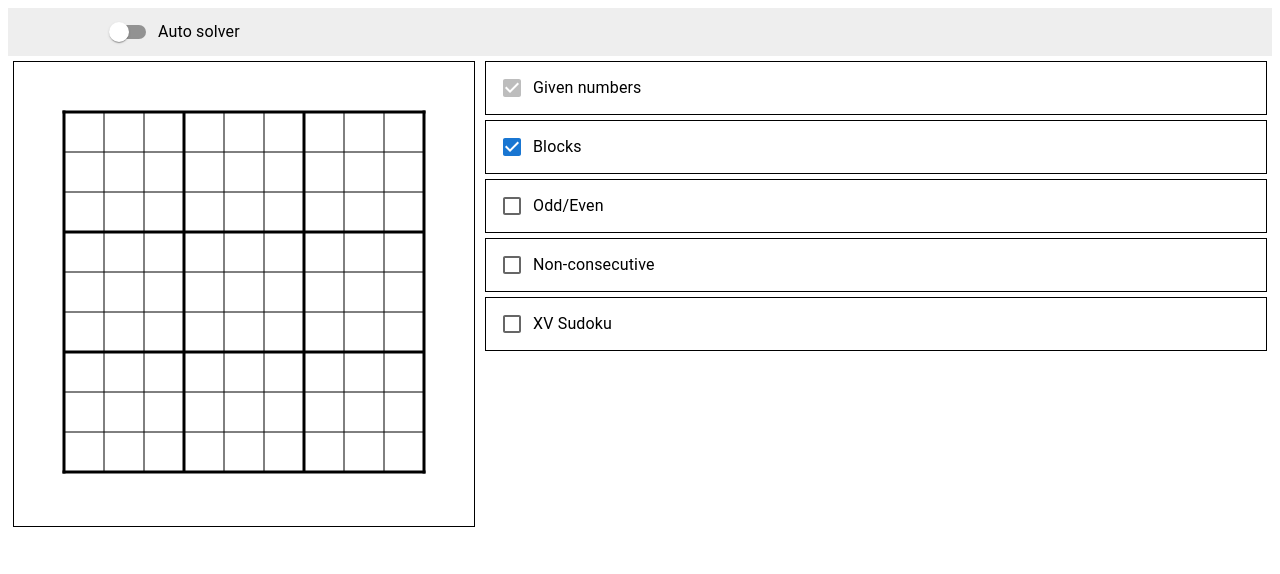
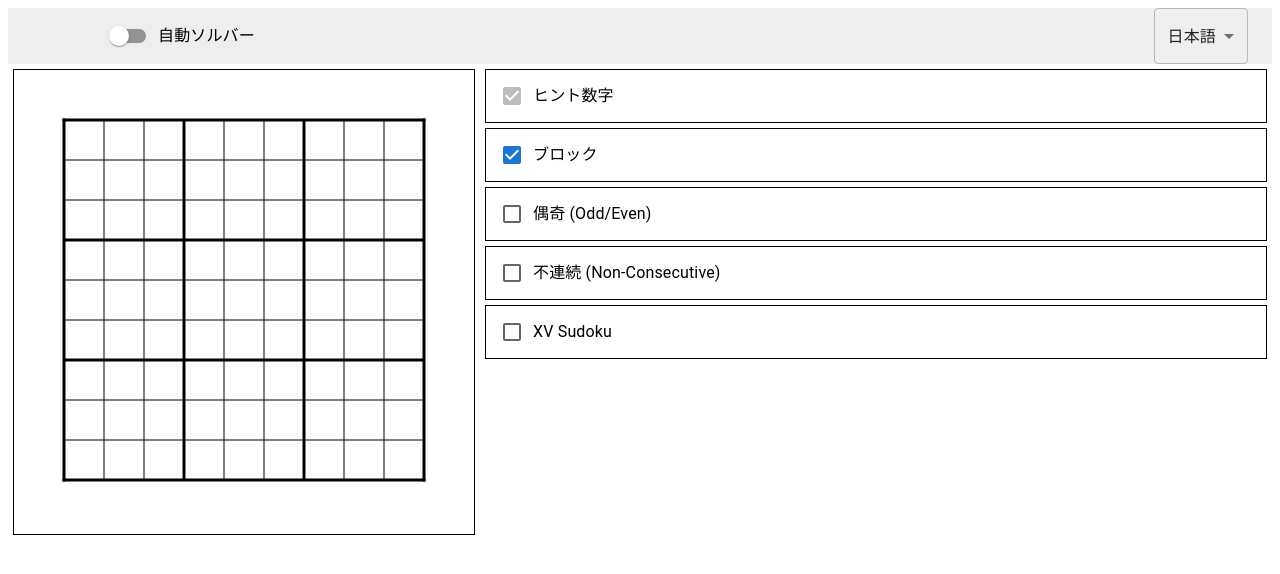
Before and after one commit to semiexp/sudoku-editor, a React (Vite) app: page / in a window 1280 px wide. Shown: the top 574 px of the page. Built offline with nearby package versions, Linux system fonts and the light colour scheme; some icons are missing.

Commit message:
add translations

```diff
--- a/package.json
+++ b/package.json
@@ -16,8 +16,10 @@
     "@emotion/styled": "^11.14.0",
     "@mui/icons-material": "^7.0.2",
     "@mui/material": "^7.0.2",
+    "i18next": "^25.0.1",
     "react": "^19.0.0",
-    "react-dom": "^19.0.0"
+    "react-dom": "^19.0.0",
+    "react-i18next": "^15.5.1"
   },
   "devDependencies": {
     "@eslint/js": "^9.21.0",
--- a/src/App.tsx
+++ b/src/App.tsx
@@ -1,6 +1,7 @@
 import { useState } from "react";
 
 import { Editor, defaultProblem } from "./editor";
+import "./i18n/configs";
 
 function App() {
   const [problem, setProblem] = useState(defaultProblem(9));
--- a/src/editor.tsx
+++ b/src/editor.tsx
@@ -1,4 +1,5 @@
 import { ReactElement, useEffect, useRef, useState } from "react";
+import { useTranslation } from "react-i18next";
 
 import { EditorEvent } from "./rule";
 import { allRules } from "./rules/rules";
@@ -12,6 +13,8 @@ import {
   Toolbar,
   Typography,
   IconButton,
+  MenuItem,
+  Select,
 } from "@mui/material";
 import UndoIcon from "@mui/icons-material/Undo";
 import RedoIcon from "@mui/icons-material/Redo";
@@ -363,6 +366,8 @@ export const Editor = (props: EditorProps) => {
     }
   };
 
+  const { t, i18n } = useTranslation();
+
   return (
     <Box>
       <Toolbar variant="dense" sx={{ backgroundColor: "#eeeeee", pl: "20px" }}>
@@ -383,9 +388,17 @@ export const Editor = (props: EditorProps) => {
               onChange={(e) => setEnableSolver(e.target.checked)}
             />
           }
-          label="Auto solver"
+          label={t("ui.autoSolver")}
           sx={{ ml: 0.5 }}
         />
+        <Select
+          value={i18n.language}
+          onChange={(e) => i18n.changeLanguage(e.target.value)}
+          sx={{ ml: "auto" }}
+        >
+          <MenuItem value="en">English</MenuItem>
+          <MenuItem value="ja">日本語</MenuItem>
+        </Select>
       </Toolbar>
       <Box sx={{ display: "flex" }}>
         <Box sx={{ border: "1px solid black", margin: "5px" }}>
@@ -447,13 +460,15 @@ export const Editor = (props: EditorProps) => {
                         component="span"
                         sx={{ verticalAlign: "middle" }}
                       >
-                        {rule.title}
+                        {t(`rule.${rule.name}.title`)}
                       </Typography>
                     </Box>
                   </Box>
                   {isSelected && (
                     <Box sx={{ padding: "5px" }}>
-                      <Typography>{rule.explanation}</Typography>
+                      <Typography>
+                        {t(`rule.${rule.name}.explanation`)}
+                      </Typography>
                     </Box>
                   )}
                 </div>
--- /dev/null
+++ b/src/i18n/configs.ts
@@ -0,0 +1,21 @@
+import i18n from "i18next";
+import { initReactI18next } from "react-i18next";
+
+import translation_en from "./en.json";
+import translation_ja from "./ja.json";
+
+i18n.use(initReactI18next).init({
+  resources: {
+    en: {
+      translation: translation_en,
+    },
+    ja: {
+      translation: translation_ja,
+    },
+  },
+  lng: "ja",
+  fallbackLng: "en",
+  interpolation: {
+    escapeValue: false, // react already safes from xss
+  },
+});
--- /dev/null
+++ b/src/i18n/en.json
@@ -0,0 +1,27 @@
+{
+  "ui": {
+    "autoSolver": "Auto Solver"
+  },
+  "rule": {
+    "givenNumbers": {
+      "title": "Given Numbers",
+      "explanation": "Already given numbers as clues."
+    },
+    "blocks": {
+      "title": "Blocks",
+      "explanation": "In each block, the numbers from 1 to the size of the board must appear exactly once. Blocks that do not match the size of the board will be ignored."
+    },
+    "oddEven": {
+      "title": "Odd/Even",
+      "explanation": "Numbers in cells with circles must be odd. Numbers in cells with squares must be even."
+    },
+    "nonConsecutive": {
+      "title": "Non-Consecutive",
+      "explanation": "Numbers in adjacent cells cannot differ by 1."
+    },
+    "xv": {
+      "title": "XV Sudoku",
+      "explanation": "Adjacent cells with numbers summing 10 are marked with X. Adjacent cells with numbers summing 5 are marked with V. If there is no marker, the sum of the numbers is not 5 or 10."
+    }
+  }
+}
--- /dev/null
+++ b/src/i18n/ja.json
@@ -0,0 +1,27 @@
+{
+  "ui": {
+    "autoSolver": "自動ソルバー"
+  },
+  "rule": {
+    "givenNumbers": {
+      "title": "ヒント数字",
+      "explanation": "ヒントとしてあらかじめ与えられている数字を設定します。"
+    },
+    "blocks": {
+      "title": "ブロック",
+      "explanation": "各ブロックで、1 から盤面のサイズまでの数字が 1 回ずつ現れます。ブロックのマス数が盤面のサイズと一致しない場合は、そのブロックは無視されます。"
+    },
+    "oddEven": {
+      "title": "偶奇 (Odd/Even)",
+      "explanation": "丸を含むマスには奇数が、四角を含むマスには偶数が入ります。"
+    },
+    "nonConsecutive": {
+      "title": "不連続 (Non-Consecutive)",
+      "explanation": "隣り合うマスに入る数字の差は 1 にはなりません。"
+    },
+    "xv": {
+      "title": "XV Sudoku",
+      "explanation": "隣り合うマスの和が 10 の箇所は X で、5 の箇所は V で示されています。X も V もない箇所では、和は 5 でも 10 でもありません。"
+    }
+  }
+}
--- a/src/rule.tsx
+++ b/src/rule.tsx
@@ -19,8 +19,6 @@ export type RenderOptions = {
 
 export interface Rule<State, Data> {
   name: string;
-  title: string;
-  explanation: string;
   initialState: State;
   initialData: (size: number) => Data;
   eventTypes: EditorEventType[];
--- a/src/rules/blocks.tsx
+++ b/src/rules/blocks.tsx
@@ -11,9 +11,6 @@ type BlocksData = {
 
 export const blocksRule: Rule<BlocksState, BlocksData> = {
   name: "blocks",
-  title: "Blocks",
-  explanation:
-    "In each block, the numbers from 1 to the size of the board must appear exactly once. Blocks that do not match the size of the board will be ignored.",
   initialState: {}, // TODO
   initialData: (size: number) => {
     const horizontalBorder = [];
--- a/src/rules/givenNumbers.tsx
+++ b/src/rules/givenNumbers.tsx
@@ -15,8 +15,6 @@ type GivenNumbersData = {
 
 export const givenNumbersRule: Rule<GivenNumbersState, GivenNumbersData> = {
   name: "givenNumbers",
-  title: "Given numbers",
-  explanation: "Already given numbers as clues.",
   initialState: { selectedCell: null },
   initialData: (size: number) => {
     const numbers = [];
--- a/src/rules/nonConsecutive.tsx
+++ b/src/rules/nonConsecutive.tsx
@@ -6,8 +6,6 @@ type NonConsecutiveData = {};
 export const nonConsecutiveRule: Rule<NonConsecutiveState, NonConsecutiveData> =
   {
     name: "nonConsecutive",
-    title: "Non-consecutive",
-    explanation: "Numbers in adjacent cells cannot differ by 1.",
     initialState: {},
     initialData: (_size: number) => ({}),
     eventTypes: [],
--- a/src/rules/oddEven.tsx
+++ b/src/rules/oddEven.tsx
@@ -8,9 +8,6 @@ type OddEvenData = {
 
 export const oddEvenRule: Rule<OddEvenState, OddEvenData> = {
   name: "oddEven",
-  title: "Odd/Even",
-  explanation:
-    "Numbers in cells with circles must be odd. Numbers in cells with squares must be even.",
   initialState: {},
   initialData: (size: number) => {
     const cellKind = new Array(size).fill(0).map(() => new Array(size).fill(0));
--- a/src/rules/xv.tsx
+++ b/src/rules/xv.tsx
@@ -10,9 +10,6 @@ type XVData = {
 
 export const xvRule: Rule<XVState, XVData> = {
   name: "xv",
-  title: "XV Sudoku",
-  explanation:
-    "Adjacent cells with numbers summing 10 are marked with X. Adjacent cells with numbers summing 5 are marked with V. If there is no marker, the sum of the numbers is not 5 or 10.",
   initialState: {},
   initialData: (size: number) => {
     const horizontalBorder = [];
```
Also changed, not shown: 1 other file (tests, documents, lock files or other folders).
